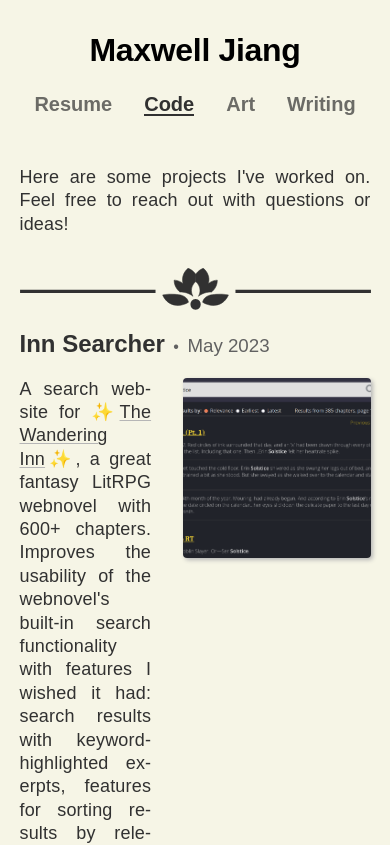
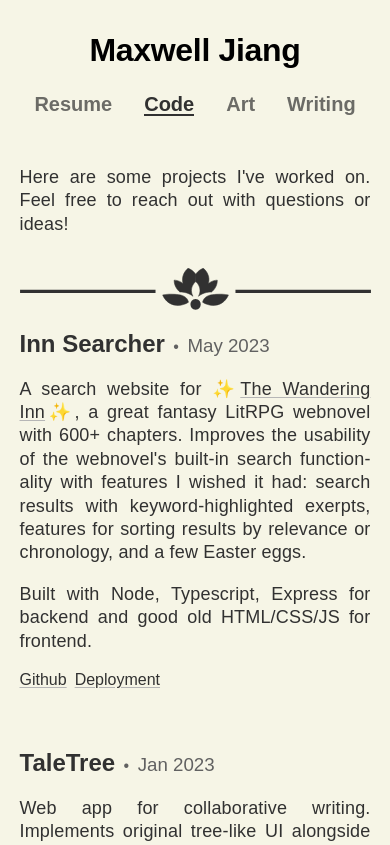
Before and after one commit to happymeex/happymeex.github.io, a SvelteKit app: page /code in a window 390 px wide. Shown: the top 845 px of the page. Built offline with nearby package versions, Linux system fonts and the light colour scheme.

Commit message:
remove project images in mobile view

```diff
--- a/src/routes/code/Project.svelte
+++ b/src/routes/code/Project.svelte
@@ -88,4 +88,12 @@
         display: flex;
         gap: var(--s);
     }
+    @media (max-width: 768px) {
+        .image-holder {
+            display: none;
+        }
+        .description-holder {
+            flex-basis: 100%;
+        }
+    }
 </style>
```
